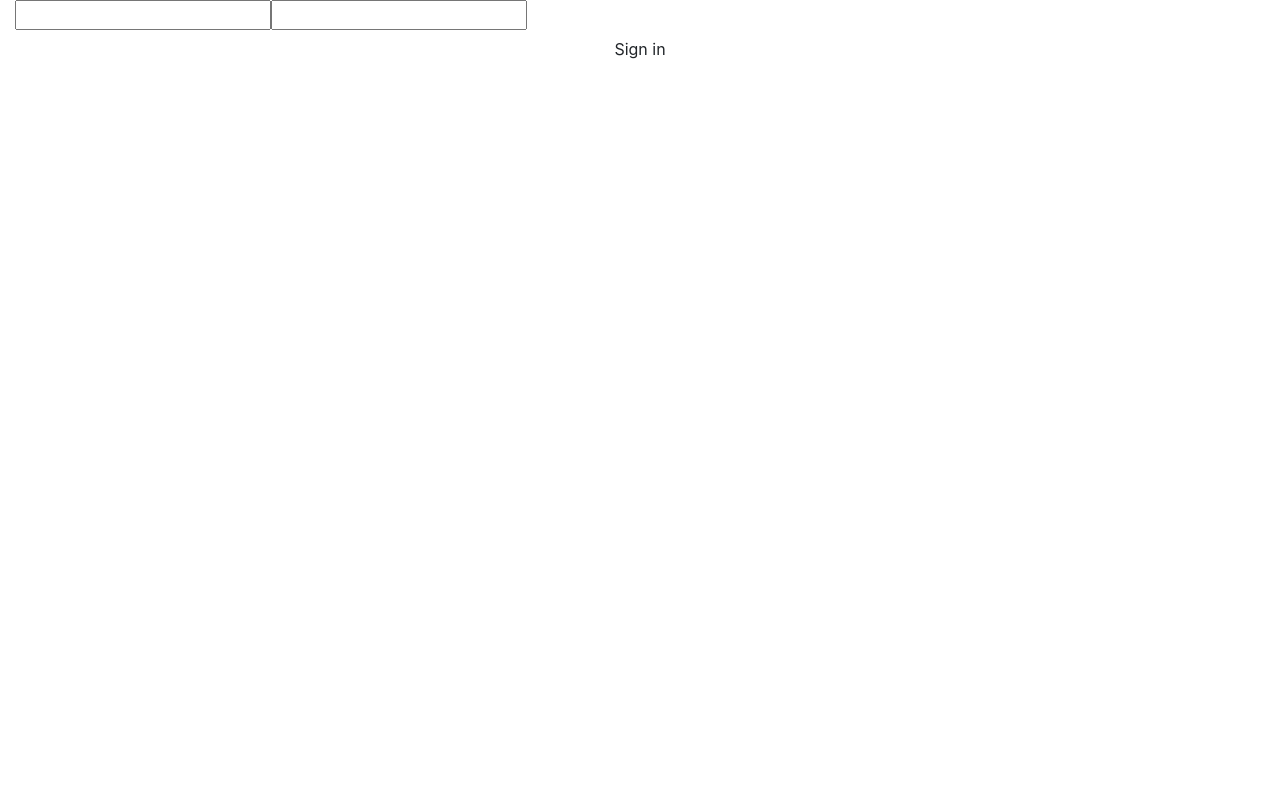
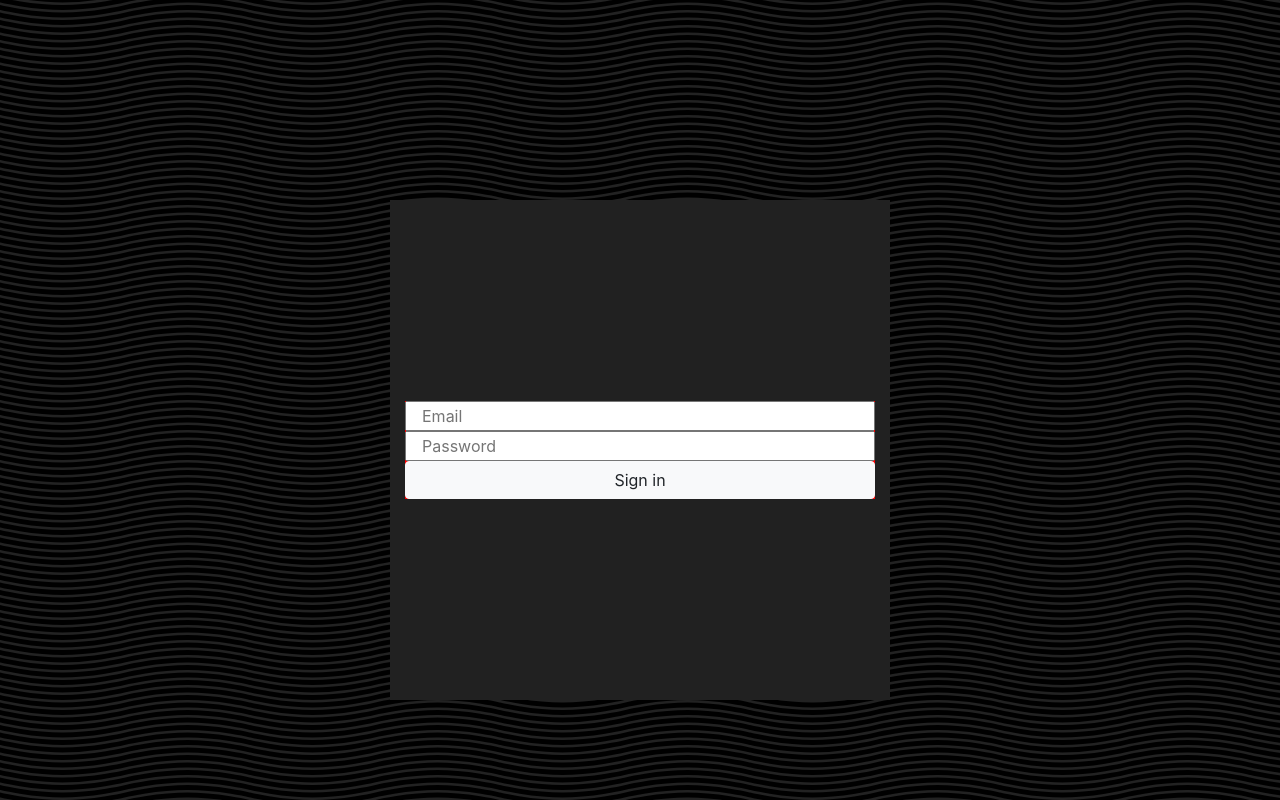
Before and after one commit to paulorodriguesdevcode/bhstore-app, a React (Create React App) app: page / in a window 1280 px wide. Built offline with nearby package versions, Linux system fonts and the light colour scheme.

Commit message:
feat: page login structure

```diff
--- a/src/App.scss
+++ b/src/App.scss
@@ -1,3 +1,5 @@
+@import "~bootstrap/scss/bootstrap";
+
 body {
   margin: 0;
   font-family: -apple-system, BlinkMacSystemFont, 'Segoe UI', 'Roboto', 'Oxygen',
--- a/src/pages/Login/index.tsx
+++ b/src/pages/Login/index.tsx
@@ -6,16 +6,36 @@ import './styles.scss'
 
 const Login: React.FC = () => {
   return (
-    <div className='col-md-12'>
-      <Form>
-        <InputLogin id='input-email' type='text' name='email' />
+    <div className='container-fluid page-all '>
+      <div className='main-content'>
+        <Form className='form-login col-md-12'>
+          <div className='items-form'>
+            <InputLogin
+              id='input-email'
+              type='text'
+              name='email'
+              placeholder='Email'
+              className='col-md-12'
+            />
 
-        <InputLogin id='input-password' type='password' name='password' />
+            <InputLogin
+              id='input-password'
+              type='password'
+              name='password'
+              placeholder='Password'
+              className='col-md-12'
+            />
 
-        <Button className='btn-purple col-md-12' type='submit' variant='custom'>
-          Sign in
-        </Button>
-      </Form>
+            <Button
+              className='btn-light col-md-12'
+              type='submit'
+              variant='custom'
+            >
+              Sign in
+            </Button>
+          </div>
+        </Form>
+      </div>
     </div>
   )
 }
--- a/src/pages/Login/styles.scss
+++ b/src/pages/Login/styles.scss
@@ -1 +1,32 @@
 @import '../../global.scss';
+
+.page-all{
+    background: #FFFFFF url("../../assets/background.svg") scroll ;
+    display: flex;
+    align-items: center;
+    justify-content: center;
+    width:100vw;
+    height:100vh;
+}
+
+.main-content{
+    margin-top:pxtorem(100px);
+    background-color: #212121;
+
+    display: flex;
+    justify-content: center;
+    align-items: center;
+
+    width:pxtorem(500px);
+    height:pxtorem(500px);
+
+    .form-login{
+        display: flex;
+        flex-direction: column;
+        margin:100px;
+
+        .items-form{
+            background-color: red;
+        }
+    }
+}
```
Also changed, not shown: src/assets/background.svg (added).
